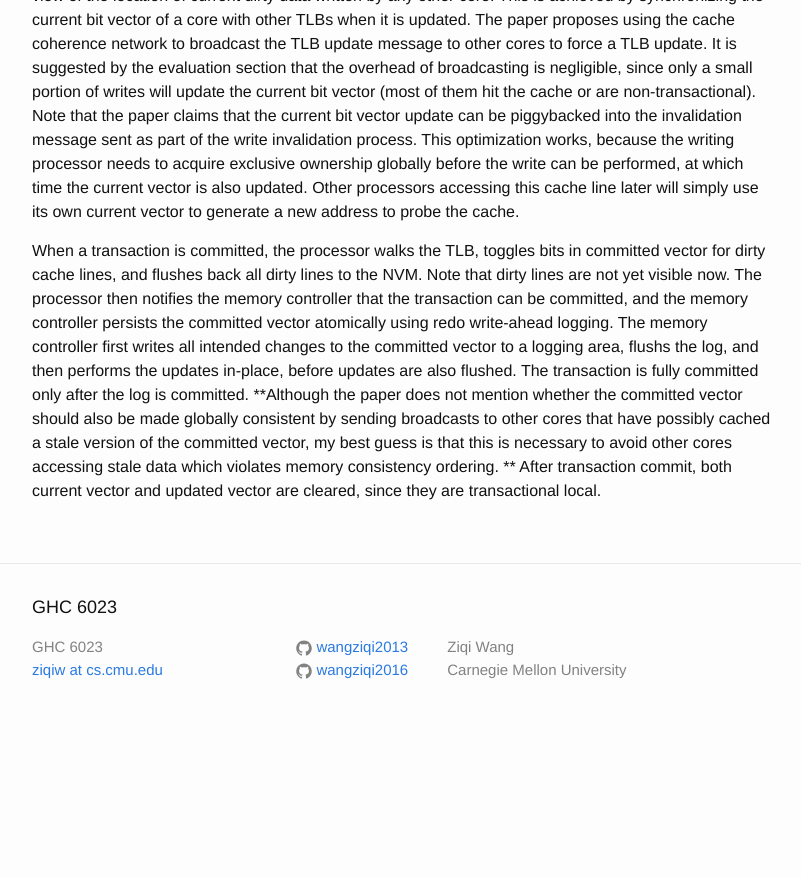
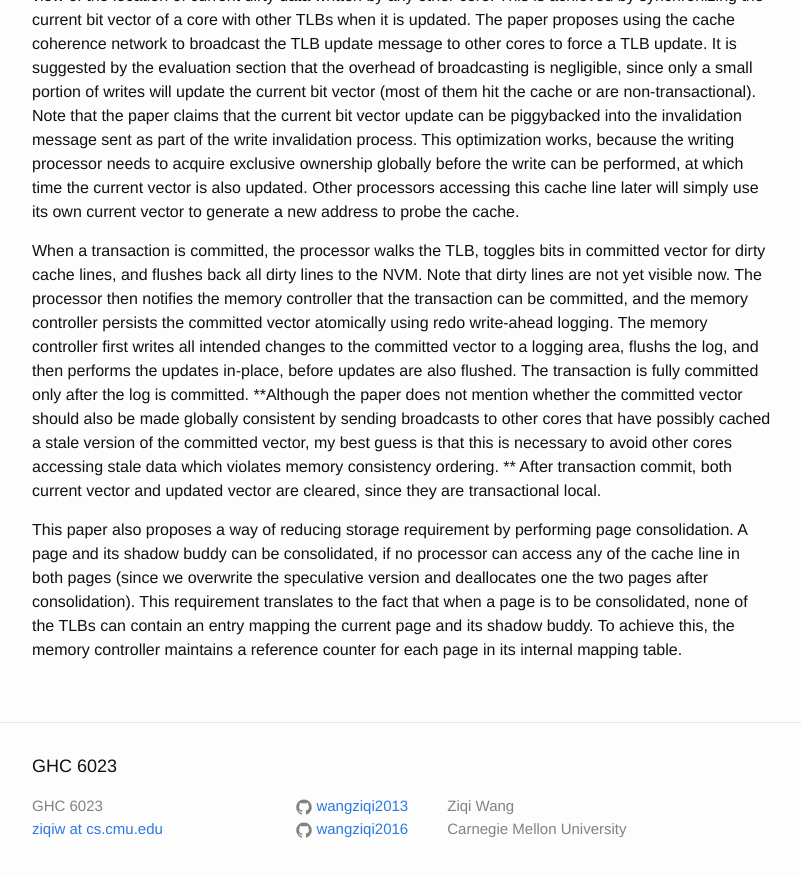
Before and after one commit to wangziqi2013/wangziqi2013.github.io, a Jekyll site: the page built from _posts/2019-12-08-ssp.markdown, in a window 1280 px wide and 900 px high, scrolled down 3400 px. Shown: the top 877 px of the window, without its empty margins (238-1039 px from the left). Built offline with Jekyll 4.4.1, drawn with Linux system fonts in a browser that asks for light colours; before the commit the page ends 4141 px from its top, so only the background shows below that.

Commit message:
Adding consolidation

```diff
--- a/_posts/2019-12-08-ssp.markdown
+++ b/_posts/2019-12-08-ssp.markdown
@@ -136,3 +136,9 @@ committed only after the log is committed. **Although the paper does not mention
 be made globally consistent by sending broadcasts to other cores that have possibly cached a stale version of the committed
 vector, my best guess is that this is necessary to avoid other cores accessing stale data which violates memory consistency
 ordering. ** After transaction commit, both current vector and updated vector are cleared, since they are transactional local.
+
+This paper also proposes a way of reducing storage requirement by performing page consolidation. A page and its shadow buddy
+can be consolidated, if no processor can access any of the cache line in both pages (since we overwrite the speculative version
+and deallocates one the two pages after consolidation). This requirement translates to the fact that when a page is to be
+consolidated, none of the TLBs can contain an entry mapping the current page and its shadow buddy. To achieve this, the
+memory controller maintains a reference counter for each page in its internal mapping table.
```
